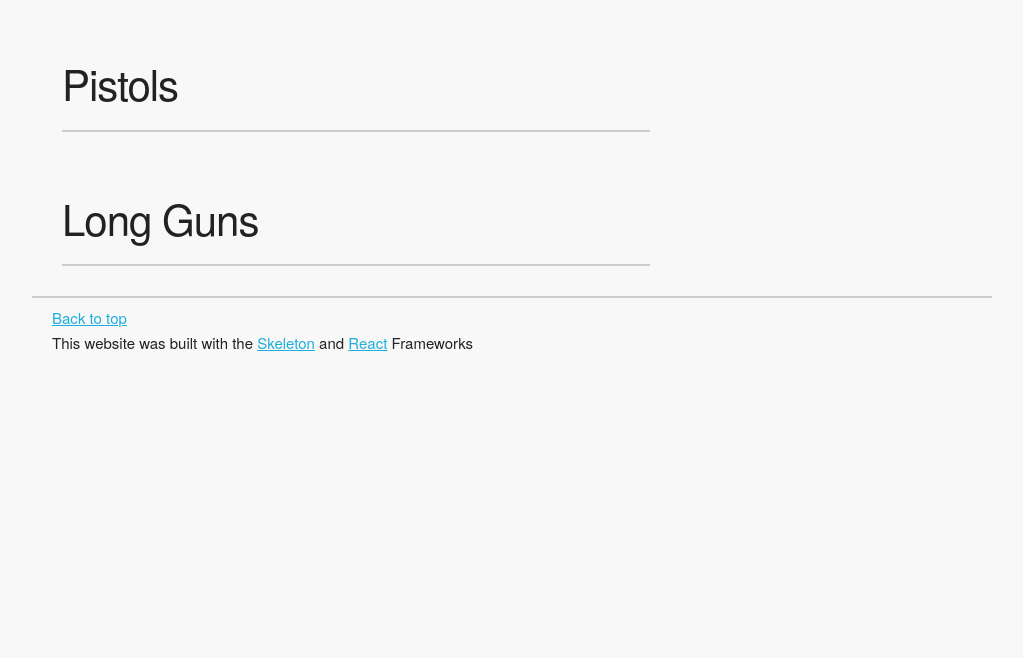
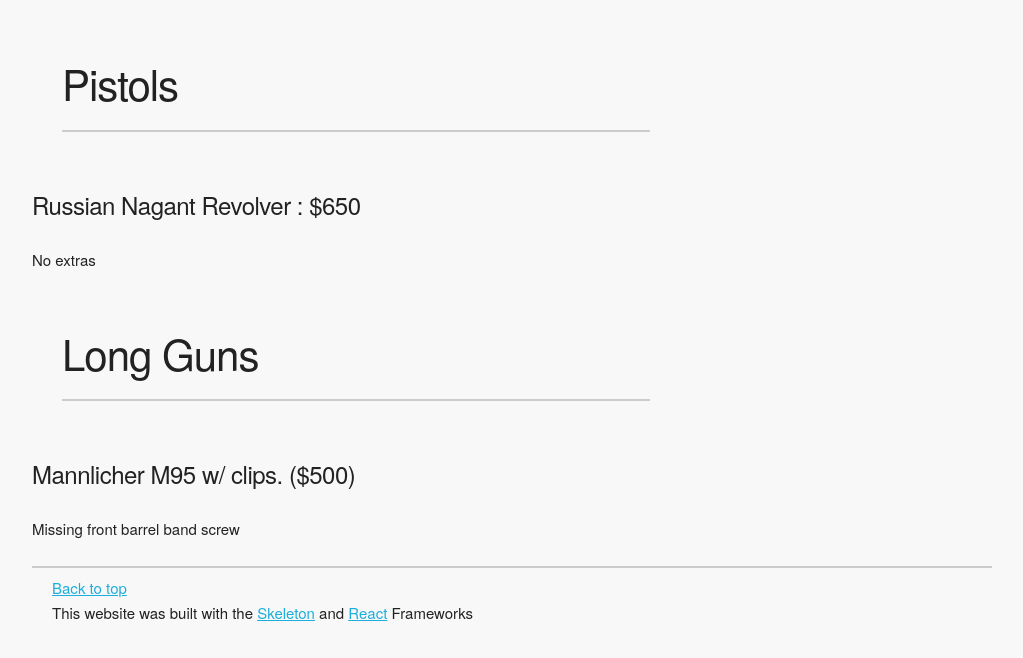
Before and after one commit to Dagon-R/Dagon-R.github.io, a website: page firearms.html in a window 1280 px wide. Shown: the part 214-872 px from the top of the page, without its empty margins (128-1151 px from the left). Before the commit the page ends 800 px from the top, so only its background shows below. Drawn offline with nearby package versions, Linux system fonts and the light colour scheme.

Commit message:
first entries

```diff
--- a/firearms.html
+++ b/firearms.html
@@ -48,6 +48,11 @@
 					</div>
 				</div>
 			</div>
+			<div class="container">
+				<p><h5>Russian Nagant Revolver : $650</h5></p>
+				<p>No extras</p>
+			</div>
+		</div>
 
  		<div class="long guns">
 			<div class="container">
@@ -60,7 +65,11 @@
 					</div>
 				</div>
 			</div>
-
+			<div class="container">
+				<p><h5>Mannlicher M95 w/ clips. ($500)</h5></p>
+				<p>Missing front barrel band screw</p>
+			</div>
+		</div>
 	</div>
 
 	<footer id="about" class="container footer">
```
